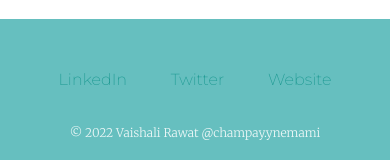
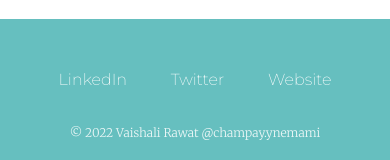
Before and after one commit to maveraw/MyWebsite, a plain HTML site: page index.html in a window 390 px wide. Shown: the part 3358-3518 px from the top of the page. Drawn offline with Linux system fonts and the light colour scheme.

Commit message:
Update style.css
color made white for footer links, earlier not visible properly for mobile devices.

```diff
--- a/css/style.css
+++ b/css/style.css
@@ -142,3 +142,7 @@ a:hover{
   font-size: 0.75rem;
   padding:20px 0;
 }
+
+.footer-link{
+  color: white;
+}
```
